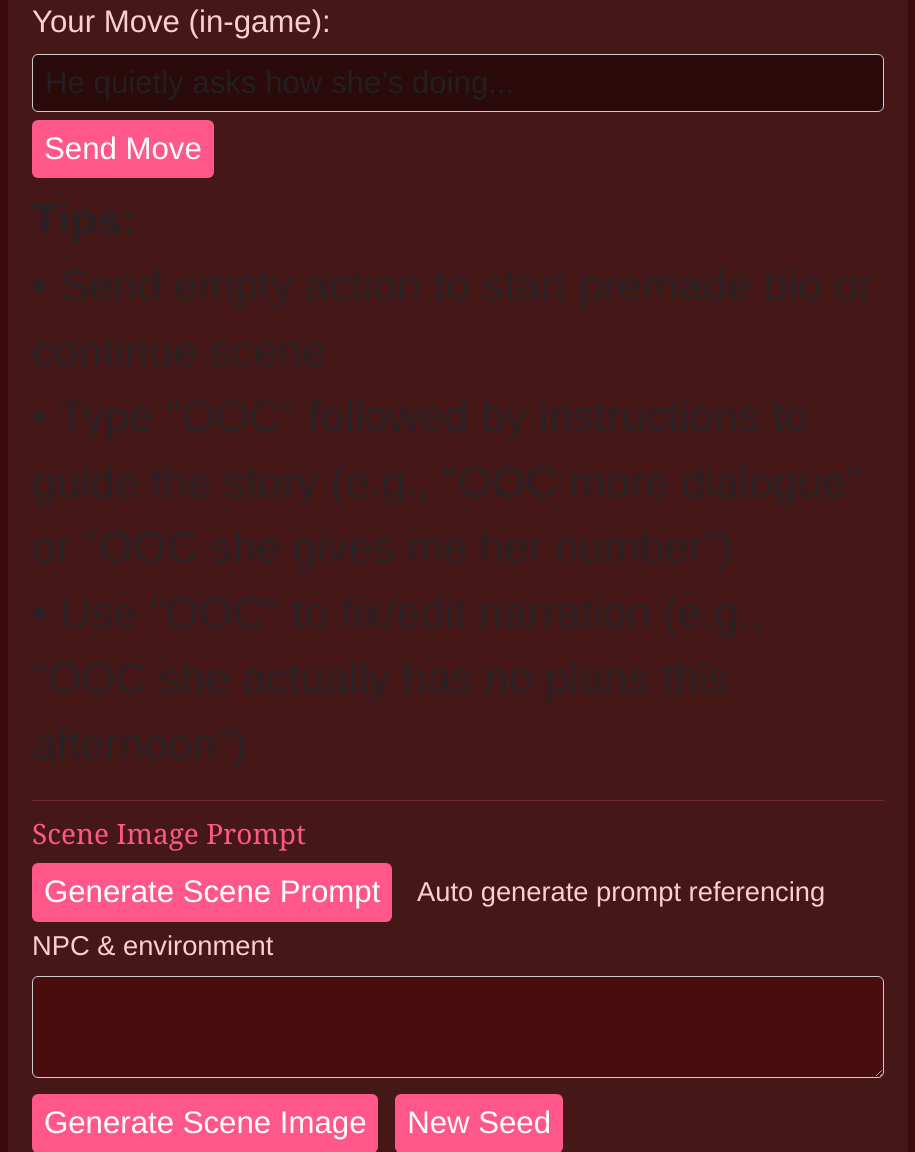
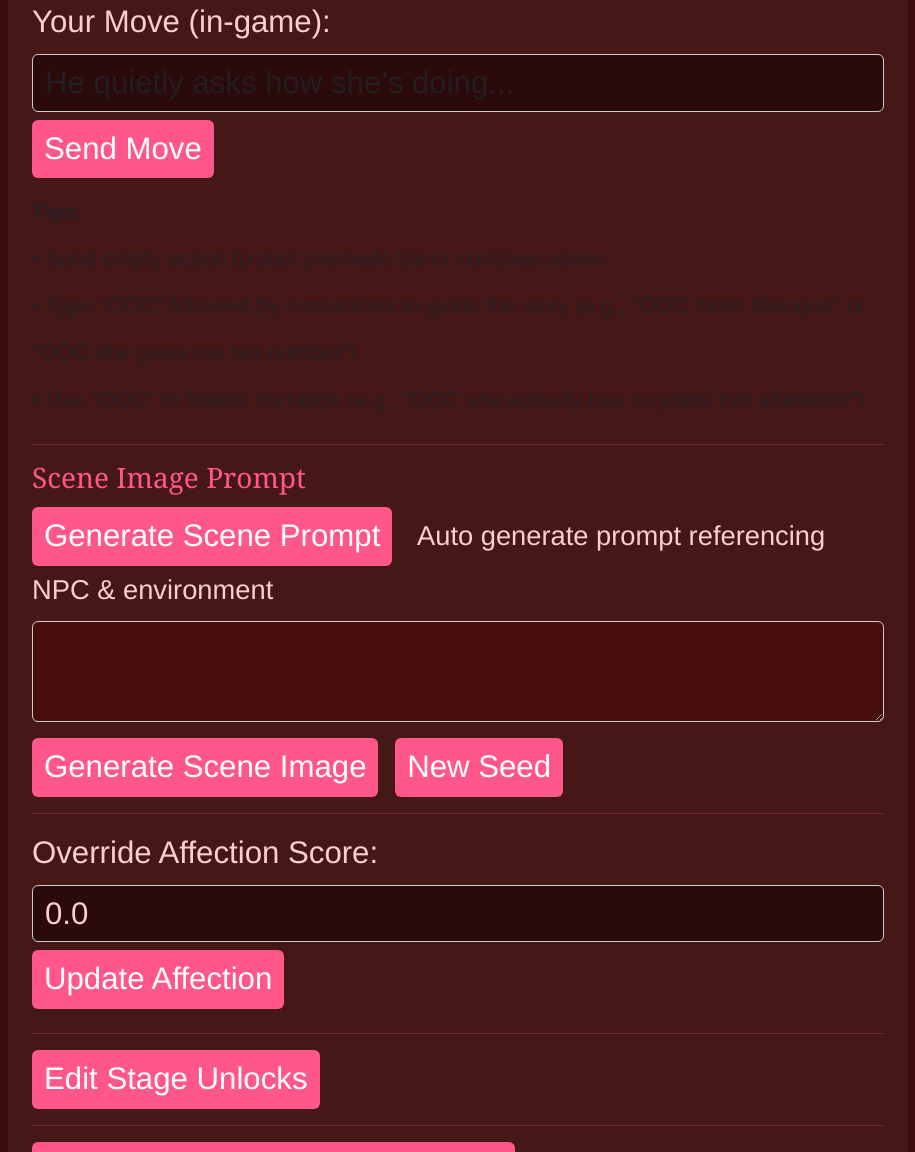
Before and after one commit to Futurecollection/Mystoryai6, a Flask app: page /interaction in a window 1280 px wide. Shown: the part 394-1546 px from the top of the page, without its empty margins (182-1097 px from the left). Run offline with Flask 3, Linux system fonts and the light colour scheme.

Commit message:
Assistant checkpoint: Update instruction text color and size
Assistant generated file changes:
- templates/interaction.html: Update instruction text style

---

User prompt:

Its not green and can u make it half the size smaller

```diff
--- a/templates/interaction.html
+++ b/templates/interaction.html
@@ -29,7 +29,7 @@
     Send Move
   </button>
   <div class="mt-2">
-    <small class="text-muted" style="color: #00ff00; font-size: 1.4em;">
+    <small class="text-muted" style="color: #f8d0d0; font-size: 0.7em;">
       <strong>Tips:</strong><br>
       • Send empty action to start premade bio or continue scene<br>
       • Type "OOC" followed by instructions to guide the story (e.g., "OOC more dialogue" or "OOC she gives me her number")<br>
```
